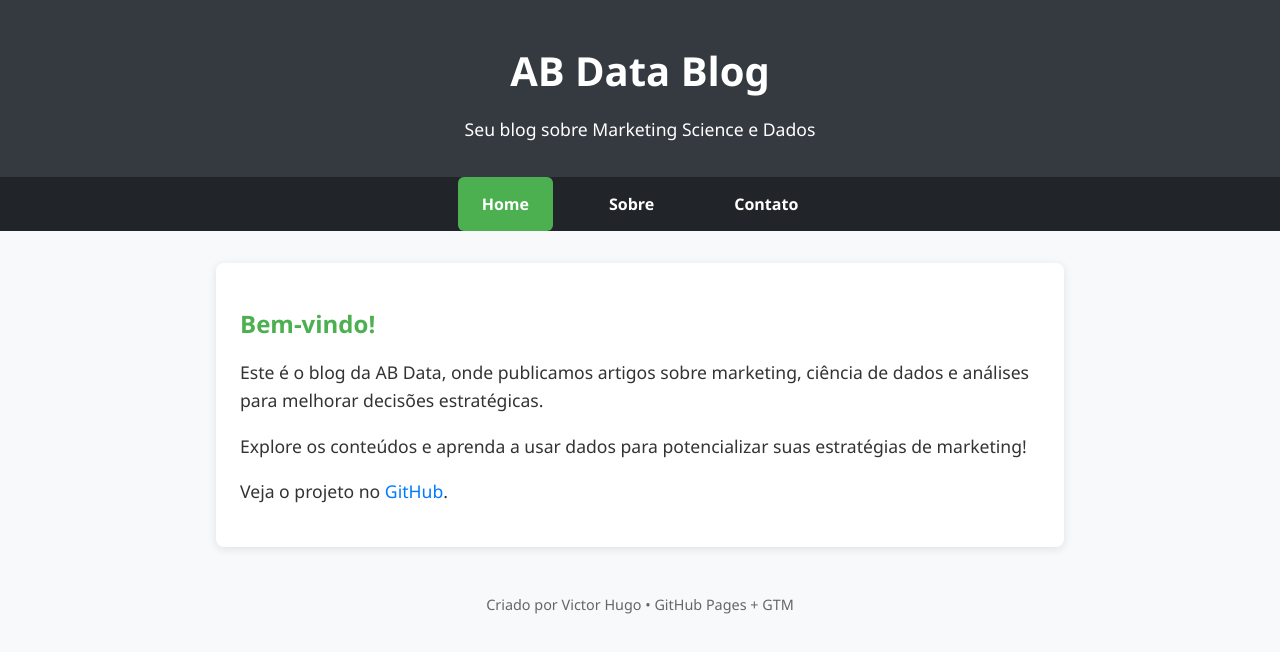
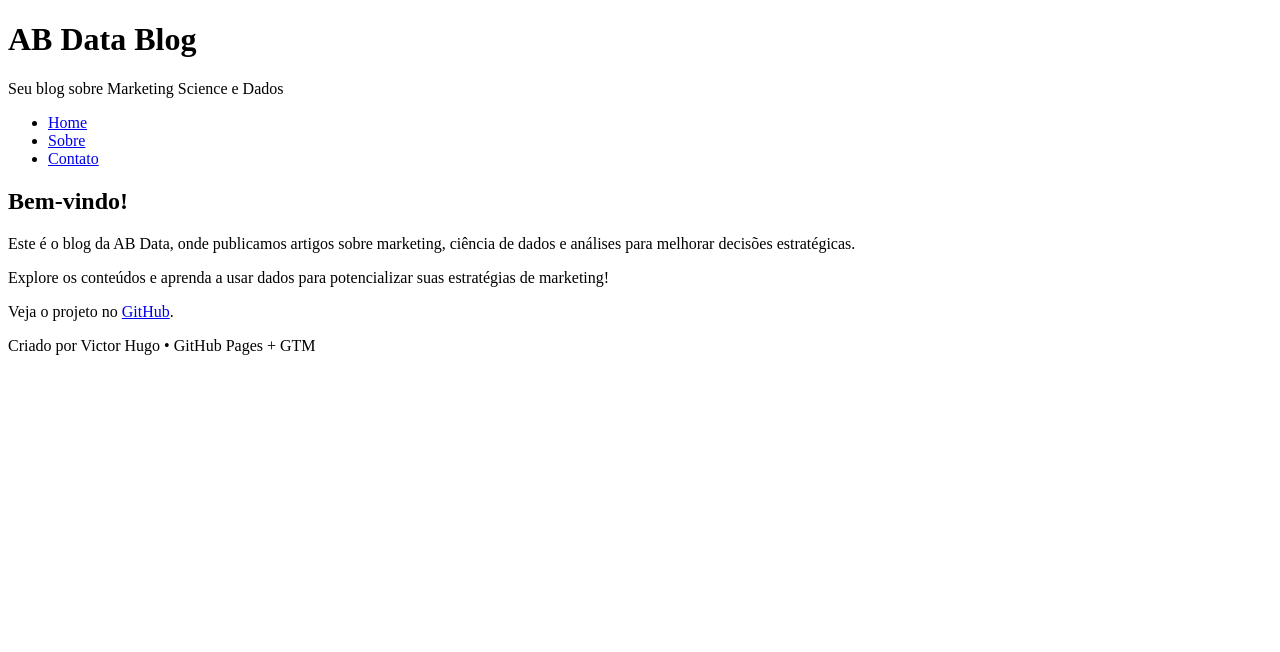
Before and after one commit to vhmartinsp/abdata, a plain HTML site: page index.html in a window 1280 px wide. Drawn offline with Linux system fonts and the light colour scheme.

Commit message:
Update index.html

```diff
--- a/index.html
+++ b/index.html
@@ -15,82 +15,17 @@
     </script>
     <!-- End Google Tag Manager -->
 
+    <!-- Google tag (gtag.js) -->
+    <script async src="https://www.googletagmanager.com/gtag/js?id=G-N4LTZ8FP9R"></script>
+    <script>
+      window.dataLayer = window.dataLayer || [];
+      function gtag(){dataLayer.push(arguments);}
+      gtag('js', new Date());
+      gtag('config', 'G-N4LTZ8FP9R');
+    </script>
+
     <style>
-      /* Reset e estilo geral */
-      body {
-        font-family: 'Segoe UI', sans-serif;
-        margin: 0;
-        background-color: #f8f9fa;
-        color: #333;
-      }
-      header {
-        background-color: #343a40;
-        color: white;
-        padding: 1rem 2rem;
-        text-align: center;
-      }
-      /* Menu de navegação */
-      nav {
-        background-color: #212529;
-      }
-      nav ul {
-        list-style: none;
-        margin: 0;
-        padding: 0;
-        display: flex;
-        justify-content: center;
-        gap: 2rem;
-      }
-      nav ul li {
-        display: inline;
-      }
-      nav ul li a {
-        display: block;
-        padding: 1rem 1.5rem;
-        color: white;
-        text-decoration: none;
-        font-weight: 600;
-        transition: background-color 0.3s ease;
-      }
-      nav ul li a:hover,
-      nav ul li a.active {
-        background-color: #4caf50;
-        border-radius: 6px;
-      }
-
-      main {
-        max-width: 800px;
-        margin: 2rem auto;
-        padding: 1.5rem;
-        background-color: white;
-        border-radius: 8px;
-        box-shadow: 0 2px 10px rgba(0,0,0,0.1);
-      }
-      h1 {
-        font-size: 2.5rem;
-        margin-bottom: 0.5rem;
-      }
-      h2 {
-        color: #4caf50;
-        margin-bottom: 1rem;
-      }
-      p {
-        font-size: 1.1rem;
-        line-height: 1.6;
-      }
-      footer {
-        text-align: center;
-        padding: 1rem;
-        color: #666;
-        font-size: 0.9rem;
-      }
-      a {
-        color: #007bff;
-        text-decoration: none;
-      }
-      a:hover {
-        text-decoration: underline;
-      }
+      /* (seu CSS permanece inalterado) */
     </style>
   </head>
   <body>
```
